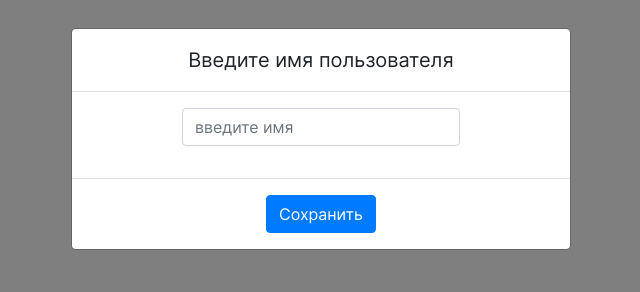
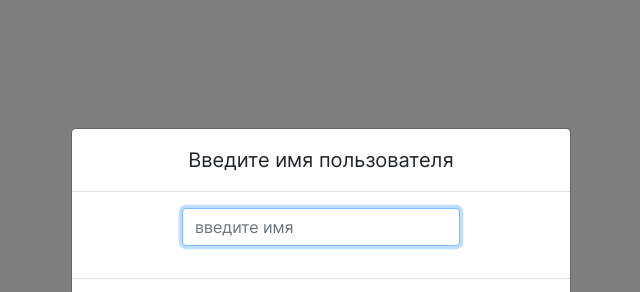
Before and after one commit to demorest49de/m5final, a plain HTML site: page index.html in a window 1280 px wide. Shown: the top 292 px of the page, without its empty margins (319-959 px from the left). Drawn offline with nearby package versions, Linux system fonts and the light colour scheme.

Commit message:
Default Changelist createElement.js changed; handleUser.js changed; index.js changed; render.js changed; todolist.css changed;

```diff
--- a/css/todolist.css
+++ b/css/todolist.css
@@ -50,3 +50,13 @@ body {
 .modal__text{
     color: darkred;
 }
+
+#userEnterModal{
+    display: block;
+    opacity: 1;
+    background: rgba(0, 0, 0, .5);
+}
+
+#modal-dialog{
+    top: 150px;
+}
--- a/js/index.js
+++ b/js/index.js
@@ -9,8 +9,8 @@ import control from './modules/control.js';
     const todo = renderTodo(app);
 
     //variables
-    const {saveBtn, clearBtn, tBody, form, authModal, select} = todo;
-    const generalVars = {saveBtn, clearBtn, tBody, appName, app, form, authModal, select};
+    const {saveBtn, clearBtn, tBody, form, modal, select} = todo;
+    const generalVars = {saveBtn, clearBtn, tBody, appName, app, form, modal, select};
 
 
     //functionality
@@ -20,8 +20,8 @@ import control from './modules/control.js';
     control.deleteTask(generalVars);
     control.finishTask(generalVars);
     control.editTask(generalVars);
-    handelYesBtn(generalVars);
-    handleInput(generalVars);
+    // handelYesBtn(generalVars);
+    // handleInput(generalVars);
 
     //start method
     openAuthorizeWindow(generalVars);
--- a/js/modules/createElement.js
+++ b/js/modules/createElement.js
@@ -121,18 +121,19 @@ const createId = () => {
   return Math.random().toString().substring(2, 10);
 };
 
-const createUserEnterWindow = () => {
-  const window = document.createElement('div');
-  window.classList.add('modal', 'fade');
-  window.id = 'userEnterModal';
-  window.tabIndex = -1;
-  window.setAttribute('data-bs-keyboard', 'false');
-  window.setAttribute('data-bs-backdrop', 'static');
-  window.setAttribute('aria-labelledby', 'staticBackdropLabel');
-  window.setAttribute('aria-hidden', 'true');
-  window.insertAdjacentHTML('beforeend',
+const createModal = () => {
+  const modal = document.createElement('div');
+  modal.classList.add('modal', 'fade');
+  modal.id = 'userEnterModal';
+  modal.tabIndex = -1;
+  modal.setAttribute('data-bs-keyboard', 'false');
+  modal.setAttribute('data-bs-backdrop', 'static');
+  modal.setAttribute('aria-labelledby', 'staticBackdropLabel');
+  modal.setAttribute('aria-hidden', 'true');
+
+  modal.insertAdjacentHTML('beforeend',
     `
-      <div class="modal-dialog">
+      <div class="modal-dialog" id="modal-dialog">
         <div class="modal-content">
           <div class="modal-header justify-content-center">
             <h5 class="modal-title">Введите имя пользователя</h5>
@@ -150,7 +151,7 @@ const createUserEnterWindow = () => {
         </div>
       </div>
     `);
-  return window;
+  return modal;
 };
 
 export default {
@@ -159,5 +160,5 @@ export default {
   createTableWrapper,
   createRow,
   createId,
-  createUserEnterWindow,
+  createModal,
 };
--- a/js/modules/handleUser.js
+++ b/js/modules/handleUser.js
@@ -4,32 +4,34 @@ import storage from "./storage.js";
 
 export const openAuthorizeWindow = ($) => {
 
-  const userModal = new bootstrap.Modal('#userEnterModal');
-  $.userModal = userModal;
-  userModal.show();
+  // const userModal = new bootstrap.Modal('#userEnterModal');
+  // userModal.show();
+
+  const i =document.querySelector('.modal__input.form-control');
+  console.log(': ',i);
+  i.focus();
 };
 
 export const handelYesBtn = ($) => {
-  const yesBtn = $.authModal.querySelector('.btn[data-button="yes"]');
+  const yesBtn = $.modal.querySelector('.btn[data-button="yes"]');
   yesBtn.addEventListener('click', e => {
-    const userName = $.authModal.querySelector('input.modal__input').value.trim();
-    let textClue = $.authModal.querySelector('.modal__text');
+    const userName = $.modal.querySelector('input.modal__input').value.trim();
+    let textClue = $.modal.querySelector('.modal__text');
     $.userName = authorizeHandler(textClue, userName, e.target);
     if (!$.userName) {
       $.userName = '';
       return;
     }
-    $.userModal.hide();
     storage.handleStorage($);
   });
 };
 
 export const handleInput = ($) => {
-  const input = $.authModal.querySelector('.modal__input');
+  const input = $.modal.querySelector('.modal__input');
 
   input.addEventListener('keypress', e => {
     if (e.key === 'Enter') {
-      const btn = $.authModal.querySelector('.btn[data-button]');
+      const btn = $.modal.querySelector('.btn[data-button]');
       btn.click();
     }
   });
--- a/js/modules/render.js
+++ b/js/modules/render.js
@@ -8,7 +8,7 @@ const {
   createForm,
   createTableWrapper,
   createRow,
-  createUserEnterWindow,
+  createModal,
 } = createElement;
 
 export const renderTodo = (app) => {
@@ -20,11 +20,12 @@ export const renderTodo = (app) => {
   const {tableWrapper: tWrapper, tBody} = tableWrapper;
 
   app.append(logo, form, tWrapper);
+
   const body = document.querySelector('body');
-  const authModal = createUserEnterWindow();
-  body.append(authModal);
+  const modal = createModal();
+  body.append(modal);
 
-  return {saveBtn, clearBtn, tBody, form, authModal: authModal, select};
+  return {saveBtn, clearBtn, tBody, form, modal, select};
 };
 
 export const renderItems = (tasks, $) => {
```
